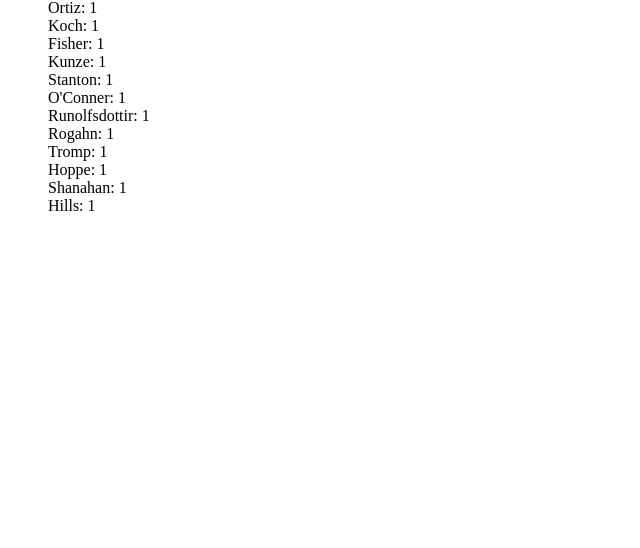
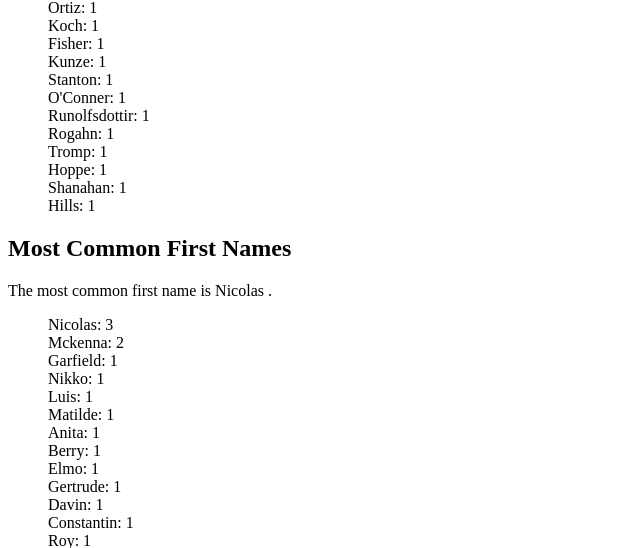
Before and after one commit to squid1975/web182, a PHP site: page / in a window 1280 px wide. Shown: the part 2704-3252 px from the top of the page, without its empty margins (0-640 px from the left). Before the commit the page ends 2915 px from the top, so only its background shows below. Run offline with PHP 8.4, Linux system fonts and the light colour scheme.

Commit message:
FINAL COMMIT - Add function to count and find most common names and add list to index.php

```diff
--- a/functions/names-functions.php
+++ b/functions/names-functions.php
@@ -77,3 +77,14 @@ function countMostCommonLast($fullNames, $firstNames, $lastNames) {
   }
   return $repeatLastNames;
 }
+
+function countMostCommonFirst($fullNames, $firstNames, $lastNames) {
+  for($i = 0; $i < sizeOf($fullNames); $i++) {
+    if(ctype_alpha(str_replace("'","", $lastNames[$i].$firstNames[$i]))) {
+      $validFirstNames[$i] = $firstNames[$i];
+    }
+    $repeatFirstNames = array_count_values($validFirstNames);
+    arsort($repeatFirstNames);
+  }
+  return $repeatFirstNames;
+}
--- a/index.php
+++ b/index.php
@@ -17,6 +17,7 @@ $validFirstNames = loadValidFirstNames($fullNames, $firstNames, $lastNames);
 //Get the most common last names (names & number of occurrences)
 $mostCommonLastCount = countMostCommonLast($fullNames, $firstNames, $lastNames);
 //Get the most common first names (names & number of occurrences)
+$mostCommonFirstCount = countMostCommonFirst($fullNames, $firstNames, $lastNames);
 
 // ~~~~~~~~~~~~ Display results ~~~~~~~~~~~~ //
 
@@ -72,3 +73,11 @@ echo '<ul style="list-style-type:none">';
         echo "<li>$name: $count</li>";
     }
 echo "</ul>";
+
+echo '<h2> Most Common First Names</h2>';
+echo "<p>The most common first name is ". array_keys($mostCommonFirstCount)[0] ." . </p>";
+echo '<ul style="list-style-type:none">';
+    foreach($mostCommonFirstCount as $name => $count) {
+        echo "<li>$name: $count</li>";
+    }
+echo "</ul>";
```
